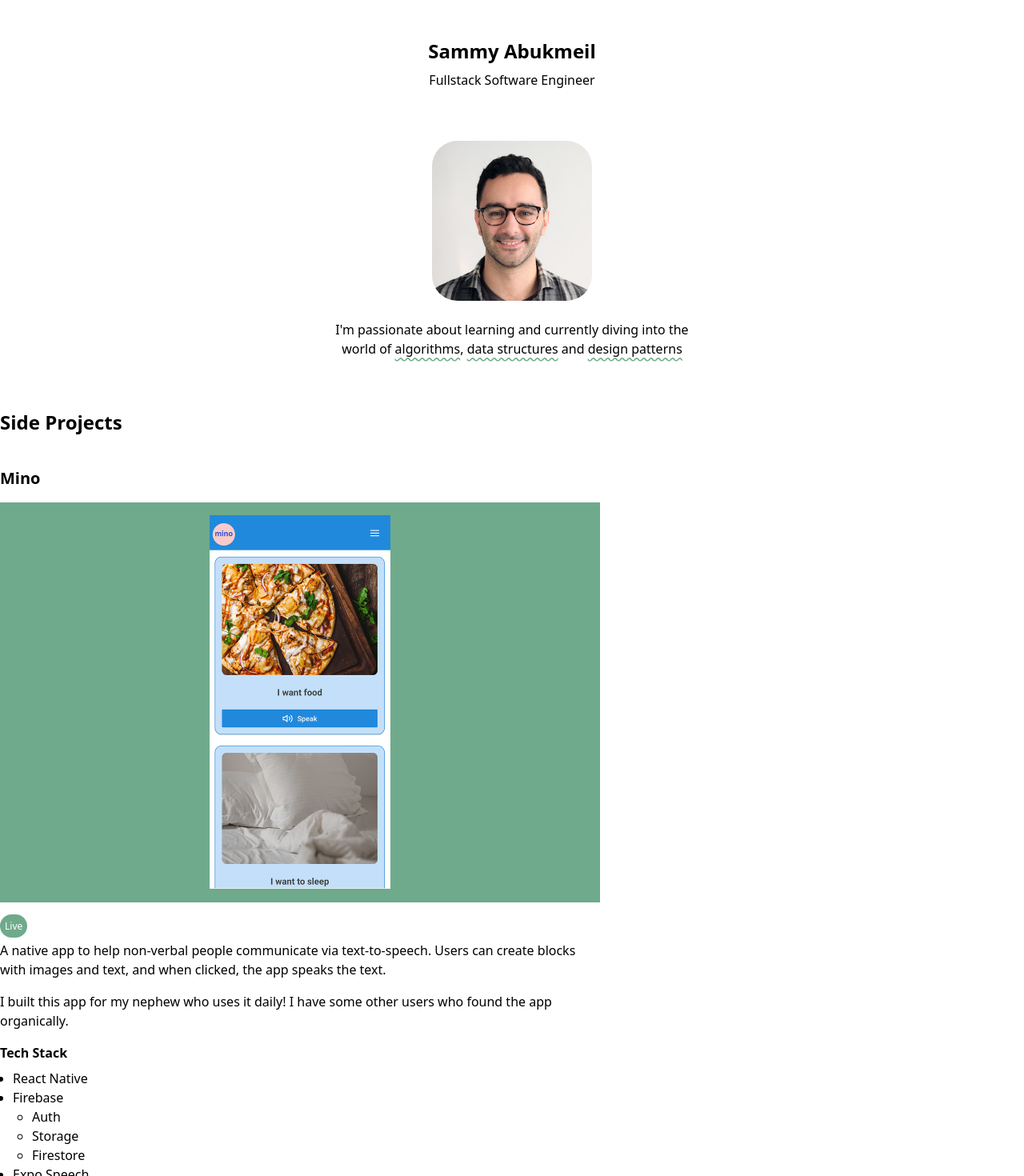
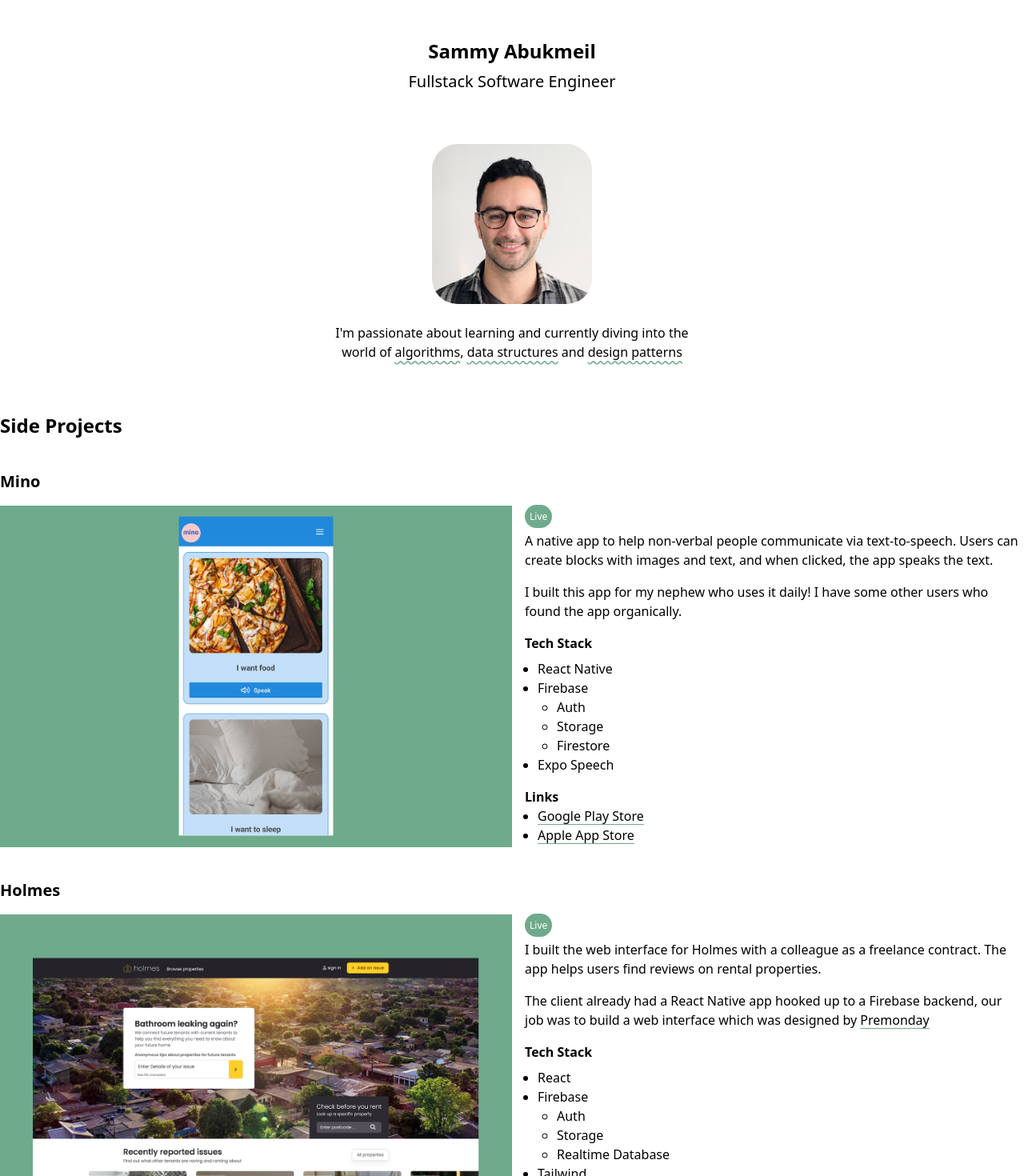
Before and after one commit to SammyAbukmeil/portfolio, a Next.js app: page / in a window 1280 px wide. Shown: the top 1470 px of the page at 80% size. Built offline with nearby package versions, Linux system fonts and the light colour scheme.

Commit message:
Update side project layout

```diff
--- a/app/components/Project.tsx
+++ b/app/components/Project.tsx
@@ -12,15 +12,17 @@
   const pillClasses = "p-1.5 rounded-2xl text-xs text-white";
 
   return (
-    <article className="my-10 max-w-[750px]">
+    <article className="my-10">
       <h4 className="font-bold text-xl mb-4">{title}</h4>
+      <div className="flex flex-col md:flex-row items-start">
         <Image
+          className="w-full md:w-1/2"
           width={750}
           height={500}
           src={img}
           alt="A screenshot of a project"
         />
-      <div className="mt-4">
+        <div className="mt-4 md:mt-0 md:ml-4">
           {isLive ? (
             <span className={`bg-primary ${pillClasses}`}>Live</span>
           ) : (
@@ -28,6 +30,7 @@
           )}
           {children}
         </div>
+      </div>
     </article>
   );
 }
--- a/app/components/layout/Header.tsx
+++ b/app/components/layout/Header.tsx
@@ -2,7 +2,7 @@
   return (
     <header className="text-center py-12">
       <h1 className="font-bold text-2xl">Sammy Abukmeil</h1>
-      <h2 className="pt-2">Fullstack Software Engineer</h2>
+      <h2 className="pt-2 text-xl">Fullstack Software Engineer</h2>
     </header>
   );
 }
--- a/app/components/sections/ExperienceSection.tsx
+++ b/app/components/sections/ExperienceSection.tsx
@@ -13,14 +13,13 @@
         date="Apr '25 - Present"
       >
         <p>
-          Fullstack development for a digital consultancy firm
+          Fullstack development for a digital agency
         </p>
         <TechStack>
           <ul className="pl-4">
             <li>TypeScript</li>
             <li>React</li>
             <li>Express</li>
-            <li>PostgreSQL</li>
           </ul>
         </TechStack>
       </Experience>
```
Lines whose indentation alone changed are shown as unchanged.
